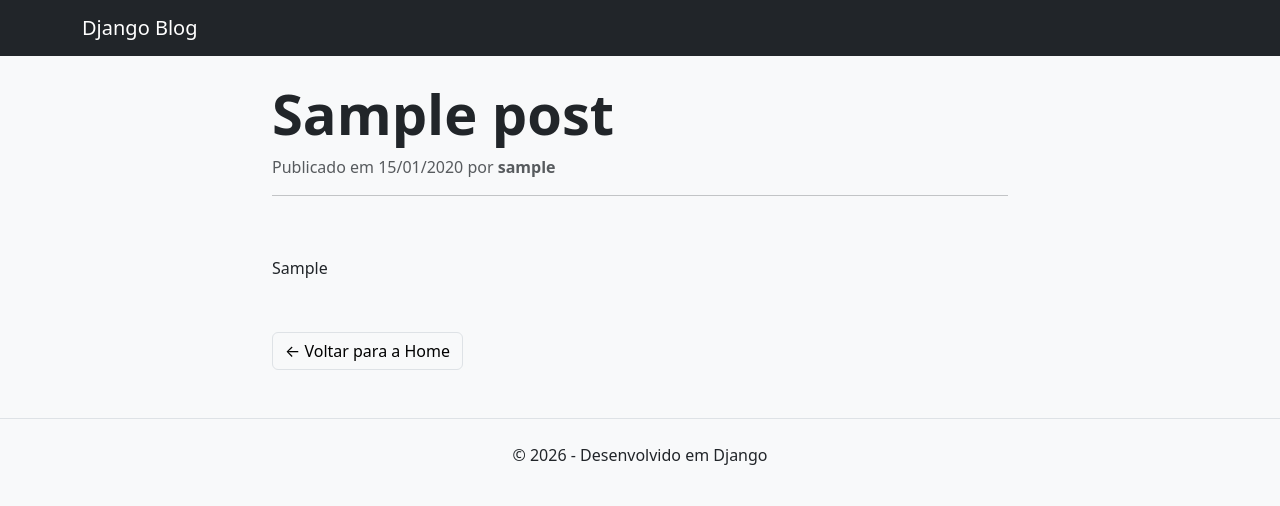
After one commit to AlanBispo/django-simple-blog, a Django app: a page that uses blog/templates/blog/post_detail.html in a window 1280 px wide. The commit adds this page. Shown: the top 506 px of the page. Run offline with Django 5.2, Linux system fonts and the light colour scheme; tables that the repository leaves empty hold one stand-in row (values such as "Sample post").

Commit message:
feat: cria view e url dinamica para detalhes do post

```diff
--- a/blog/templates/blog/home.html
+++ b/blog/templates/blog/home.html
@@ -15,7 +15,7 @@
                             Por <strong>{{ post.autor }}</strong> em {{ post.criado_em|date:"d/m/Y" }}
                         </p>
                         <p class="card-text">{{ post.conteudo|truncatechars:150 }}</p>
-                        <a href="#" class="btn btn-primary btn-sm">Ler post completo</a>
+                        <a href="{% url 'post_detail' post.slug %}" class="btn btn-outline-primary btn-sm">Continuar lendo →</a>
                     </div>
                 </div>
             {% empty %}
--- /dev/null
+++ b/blog/templates/blog/post_detail.html
@@ -0,0 +1,24 @@
+{% extends "blog/base.html" %}
+
+{% block title %}{{ post.titulo }} | Meu Blog{% endblock title %}
+
+{% block content %}
+<div class="row justify-content-center">
+    <div class="col-md-8">
+        <article>
+            <h1 class="display-4 fw-bold">{{ post.titulo }}</h1>
+            <p class="text-muted">
+                Publicado em {{ post.criado_em|date:"d/m/Y" }} por <strong>{{ post.autor }}</strong>
+            </p>
+            <hr>
+            <div class="mt-4 lh-lg" style="white-space: pre-line;">
+                {{ post.conteudo }}
+            </div>
+        </article>
+
+        <div class="mt-5">
+            <a href="{% url 'home' %}" class="btn btn-light border">← Voltar para a Home</a>
+        </div>
+    </div>
+</div>
+{% endblock content %}
--- a/blog/urls.py
+++ b/blog/urls.py
@@ -3,4 +3,5 @@ from . import views
 
 urlpatterns = [
     path('', views.home, name='home'),
+    path('post/<slug:slug>/', views.post_detail, name='post_detail'),
 ]
--- a/blog/views.py
+++ b/blog/views.py
@@ -1,7 +1,11 @@
-from django.shortcuts import render
+from django.shortcuts import render, get_object_or_404
 from .models import Post
 
 def home(request):
     posts = Post.objects.all()
 
     return render(request, 'blog/home.html', {'posts': posts})
+
+def post_detail(request, slug):
+    post = get_object_or_404(Post, slug=slug)
+    return render(request, 'blog/post_detail.html', {'post': post})
```
